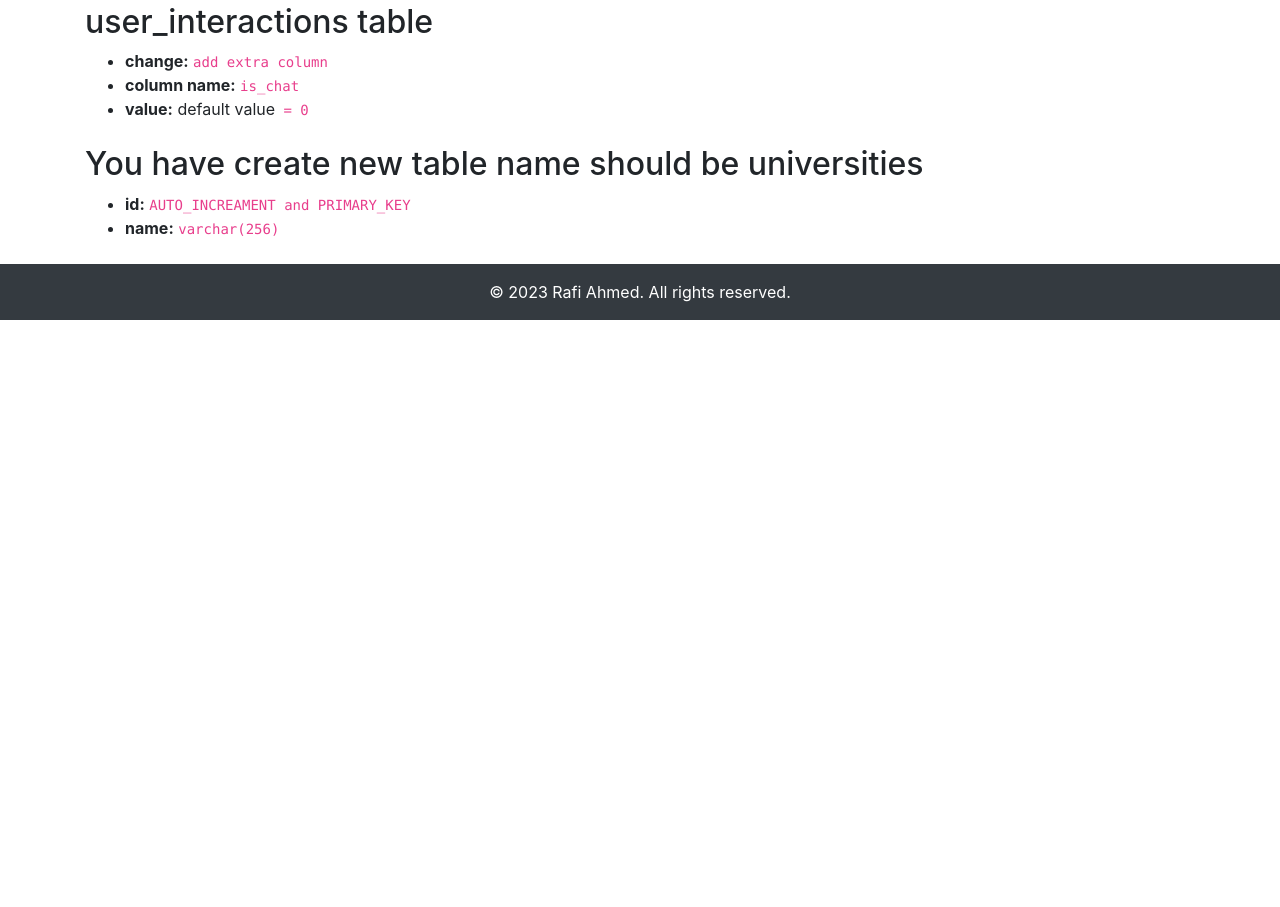
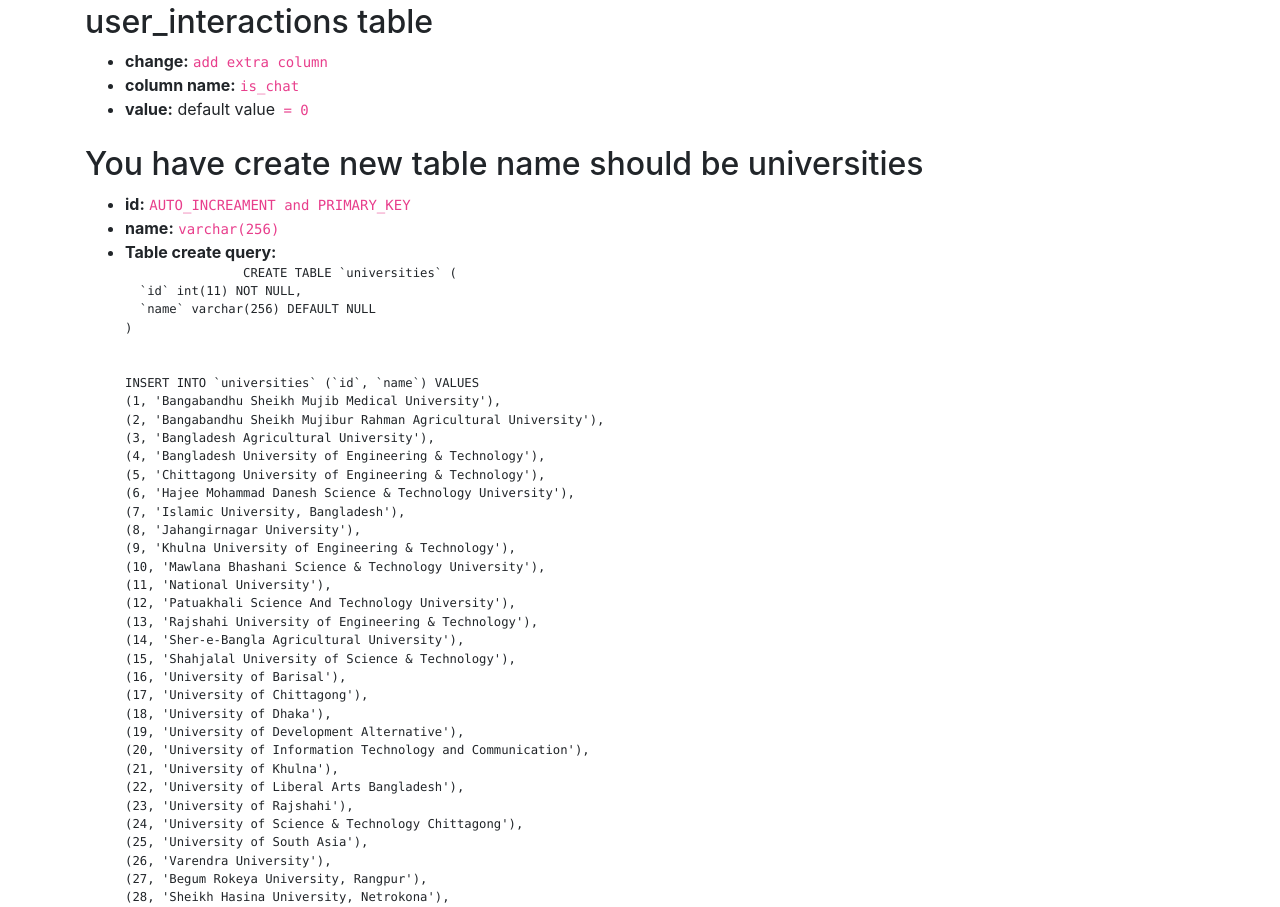
Before and after one commit to rafisgithub/api_doc_for_opi, a plain HTML site: page index.html in a window 1280 px wide. Shown: the part 933-1840 px from the top of the page. Before the commit the page ends 1253 px from the top, so only its background shows below. Drawn offline with nearby package versions, Linux system fonts and the light colour scheme.

Commit message:
add sql query

```diff
--- a/index.html
+++ b/index.html
@@ -1,16 +1,19 @@
 <!DOCTYPE html>
 <html>
+
 <head>
     <title>API Documentation</title>
     <!-- Add Bootstrap CSS -->
     <link rel="stylesheet" href="https://maxcdn.bootstrapcdn.com/bootstrap/4.5.2/css/bootstrap.min.css">
 </head>
+
 <body>
 
     <header>
         <nav class="navbar navbar-expand-lg navbar-light bg-light">
             <a class="navbar-brand" href="#">API Documentation</a>
-            <button class="navbar-toggler" type="button" data-toggle="collapse" data-target="#navbarNav" aria-controls="navbarNav" aria-expanded="false" aria-label="Toggle navigation">
+            <button class="navbar-toggler" type="button" data-toggle="collapse" data-target="#navbarNav"
+                aria-controls="navbarNav" aria-expanded="false" aria-label="Toggle navigation">
                 <span class="navbar-toggler-icon"></span>
             </button>
             <div class="collapse navbar-collapse" id="navbarNav">
@@ -70,7 +73,8 @@
             <ul>
                 <li><strong>Endpoint:</strong> <code>universities/{name?}</code></li>
                 <li><strong>Method:</strong> <code>GET</code></li>
-                <li><strong>Purpose:</strong> Retrieve all university Name. The optional <code>name</code> parameter can be used for filtering by university name. and search option</li>
+                <li><strong>Purpose:</strong> Retrieve all university Name. The optional <code>name</code> parameter can
+                    be used for filtering by university name. and search option</li>
             </ul>
         </div>
 
@@ -97,6 +101,93 @@
             <ul>
                 <li><strong>id:</strong> <code>AUTO_INCREAMENT and PRIMARY_KEY</code></li>
                 <li><strong>name:</strong> <code>varchar(256)</code></li>
+                <li><strong>Table create query:</strong> <code>
+                    <pre>
+                CREATE TABLE `universities` (
+  `id` int(11) NOT NULL,
+  `name` varchar(256) DEFAULT NULL
+)
+
+
+INSERT INTO `universities` (`id`, `name`) VALUES
+(1, 'Bangabandhu Sheikh Mujib Medical University'),
+(2, 'Bangabandhu Sheikh Mujibur Rahman Agricultural University'),
+(3, 'Bangladesh Agricultural University'),
+(4, 'Bangladesh University of Engineering & Technology'),
+(5, 'Chittagong University of Engineering & Technology'),
+(6, 'Hajee Mohammad Danesh Science & Technology University'),
+(7, 'Islamic University, Bangladesh'),
+(8, 'Jahangirnagar University'),
+(9, 'Khulna University of Engineering & Technology'),
+(10, 'Mawlana Bhashani Science & Technology University'),
+(11, 'National University'),
+(12, 'Patuakhali Science And Technology University'),
+(13, 'Rajshahi University of Engineering & Technology'),
+(14, 'Sher-e-Bangla Agricultural University'),
+(15, 'Shahjalal University of Science & Technology'),
+(16, 'University of Barisal'),
+(17, 'University of Chittagong'),
+(18, 'University of Dhaka'),
+(19, 'University of Development Alternative'),
+(20, 'University of Information Technology and Communication'),
+(21, 'University of Khulna'),
+(22, 'University of Liberal Arts Bangladesh'),
+(23, 'University of Rajshahi'),
+(24, 'University of Science & Technology Chittagong'),
+(25, 'University of South Asia'),
+(26, 'Varendra University'),
+(27, 'Begum Rokeya University, Rangpur'),
+(28, 'Sheikh Hasina University, Netrokona'),
+(29, 'Sheikh Zayed Islamic University'),
+(30, 'Bangladesh Open University'),
+(31, 'Bangladesh University of Professionals'),
+(32, 'Bangladesh University of Textiles'),
+(33, 'Ahsanullah University of Science and Technology'),
+(34, 'American International University-Bangladesh'),
+(35, 'Asian University for Women'),
+(36, 'Bangladesh University of Business and Technology'),
+(37, 'BGC Trust University Bangladesh'),
+(38, 'BRAC University'),
+(39, 'Canadian University of Bangladesh'),
+(40, 'Central Women\'s University'),
+(41, 'City University'),
+(42, 'Daffodil International University'),
+(43, 'East West University'),
+(44, 'Eastern University'),
+(45, 'Gono Bishwabidyalay'),
+(46, 'Green University of Bangladesh'),
+(47, 'Independent University, Bangladesh'),
+(48, 'International Islamic University Chittagong'),
+(49, 'International University of Business Agriculture & Technology'),
+(50, 'Leading University'),
+(51, 'Manarat International University'),
+(52, 'Metropolitan University'),
+(53, 'North South University'),
+(54, 'Premier University'),
+(55, 'Prime University'),
+(56, 'Pundra University of Science & Technology'),
+(57, 'Southeast University'),
+(58, 'Stamford University Bangladesh'),
+(59, 'State University of Bangladesh'),
+(60, 'Sylhet International University'),
+(61, 'The People\'s University of Bangladesh'),
+(62, 'United International University'),
+(63, 'University of Asia Pacific'),
+(64, 'University of Development Alternative'),
+(65, 'University of Liberal Arts Bangladesh'),
+(66, 'University of Science & Technology Chittagong'),
+(67, 'University of South Asia'),
+(68, 'Uttara University'),
+(69, 'Vcare University'),
+(70, 'World University of Bangladesh'),
+(71, 'Medical College'),
+(72, 'BGMEA University of Fashion & Technology '),
+(74, 'European University of Bangladesh'),
+(75, 'Dhaka International University'),
+(76, 'European University of Bangladesh'),
+(78, 'Sylhet Agricultural University');
+</pre>
+            </code></li>
 
             </ul>
         </div>
@@ -114,4 +205,5 @@
     <script src="https://cdn.jsdelivr.net/npm/@popperjs/core@2.5.3/dist/umd/popper.min.js"></script>
     <script src="https://stackpath.bootstrapcdn.com/bootstrap/4.5.2/js/bootstrap.min.js"></script>
 </body>
+
 </html>
```
Lines whose indentation alone changed are shown as unchanged.
